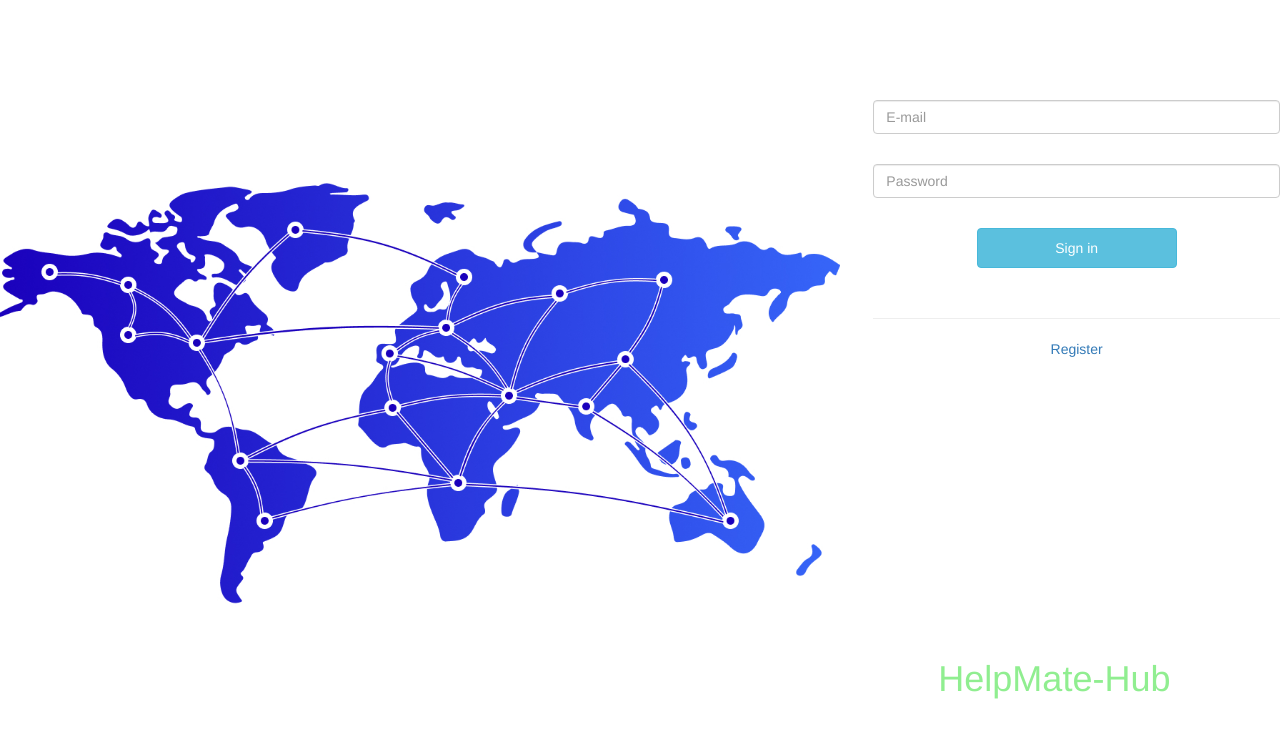
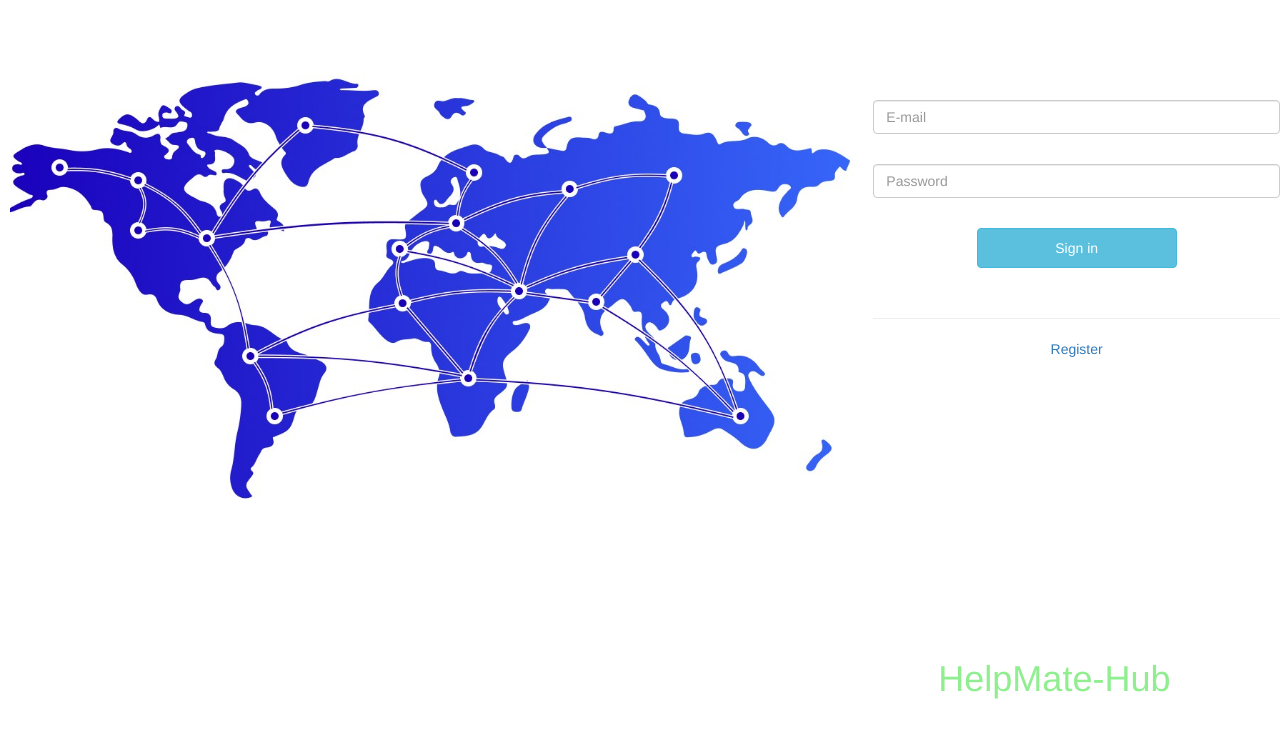
Before and after one commit to rapostolovici/helpmate-hub-fe, an Angular app in the folder helpmate-hub/: page / in a window 1280 px wide. Shown: the top 738 px of the page. Built offline with nearby package versions, Linux system fonts and the light colour scheme.

Commit message:
Use a cropped image and add orientation css

```diff
--- a/helpmate-hub/src/app/google-map-img/google-map-img/google-map-img.component.css
+++ b/helpmate-hub/src/app/google-map-img/google-map-img/google-map-img.component.css
@@ -1,4 +1,14 @@
-.img-setting {
-  max-height: 100%;
-  max-width: 100%;
+@media (orientation: landscape) {
+  .img-setting {
+    max-height: 100%;
+    max-width: 100%;
+    margin-top: 75px;
+    margin-left: 10px;
+  }
 }
+
+@media (orientation: portrait) {
+  .img-setting {
+    display: none;
+  }
+}
--- a/helpmate-hub/src/app/google-map-img/google-map-img/google-map-img.component.html
+++ b/helpmate-hub/src/app/google-map-img/google-map-img/google-map-img.component.html
@@ -1 +1 @@
-<img src="../../../assets/world-img/world3.jpg" class="img-setting" alt="World">
+<img src="../../../assets/world-img/world-cropped.jpg" class="img-setting" alt="World">
```
